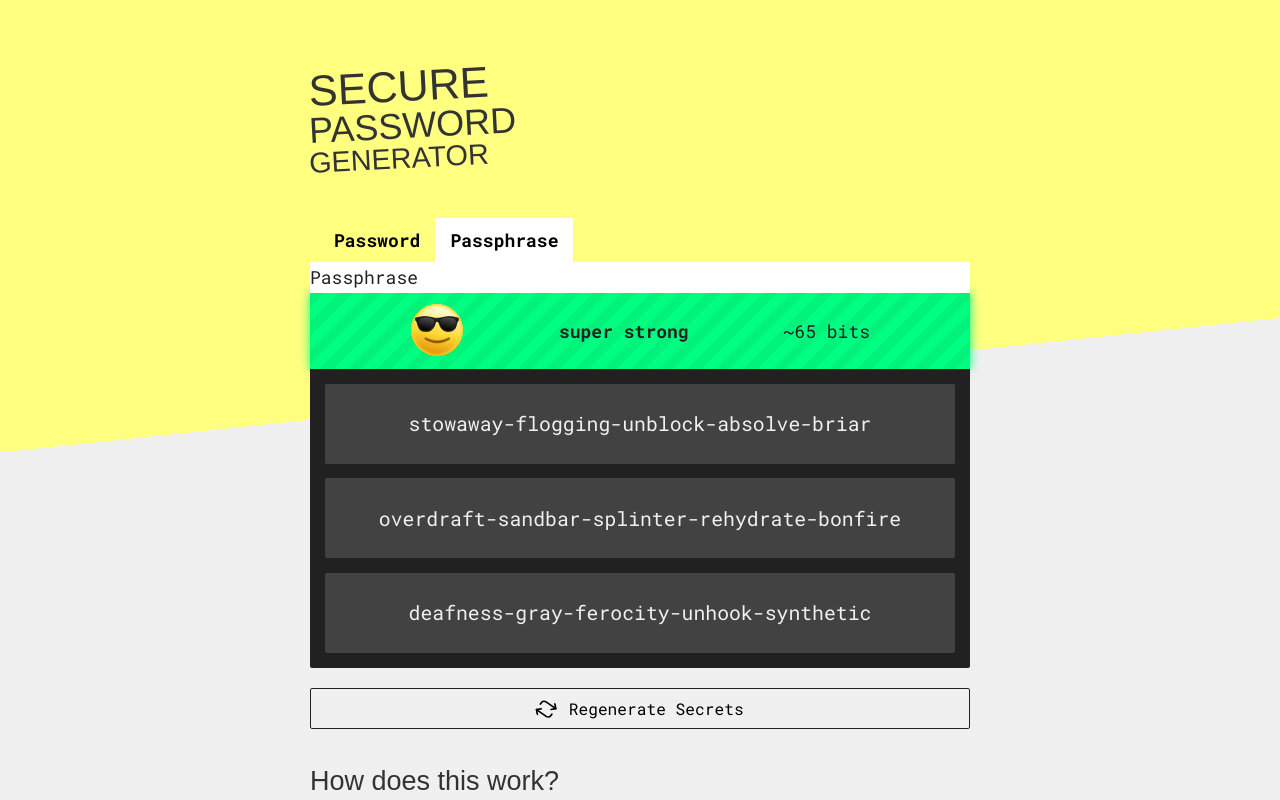
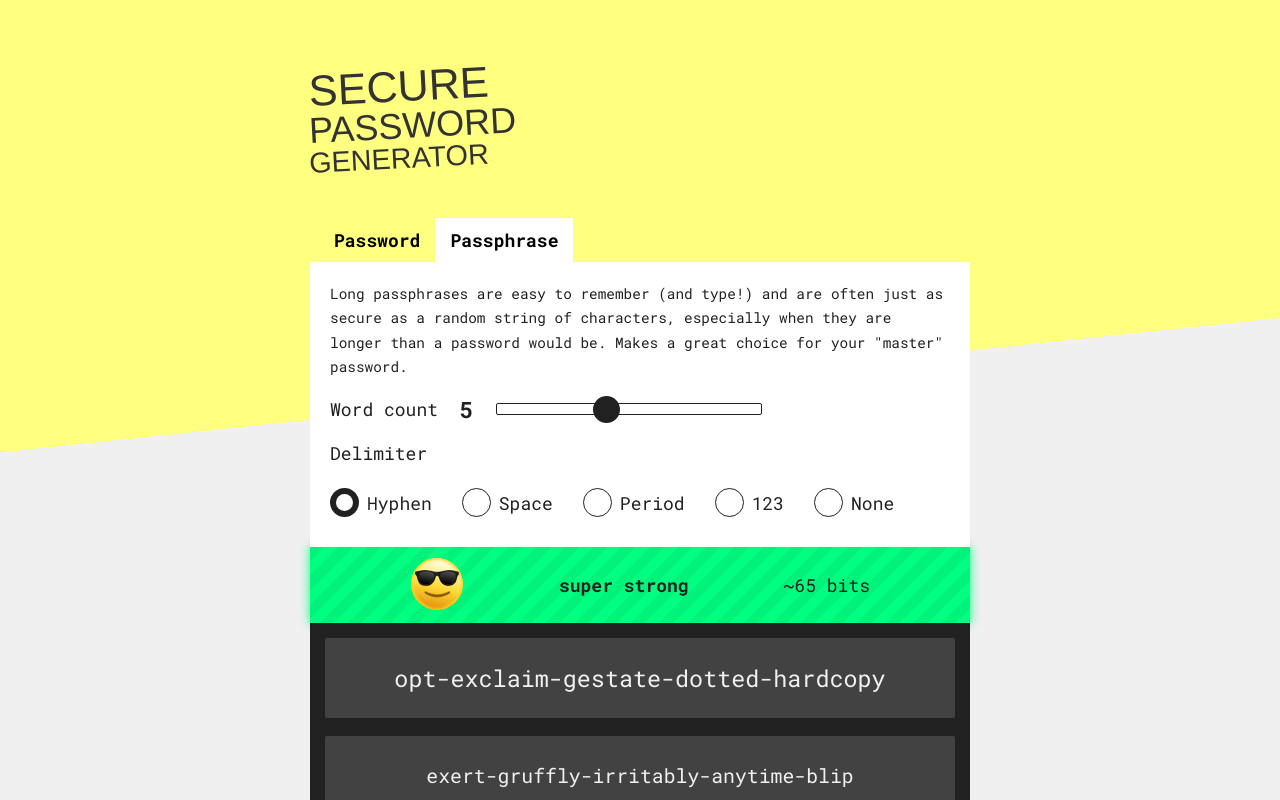
Before and after one commit to davidinoa/password-generator, a Next.js app: page / in a window 1280 px wide. Both pictures are taken after a click on the button "Passphrase". Shown: the top 800 px of the page. Built offline with nearby package versions, Linux system fonts and the light colour scheme; a web font is replaced by a local one.

Commit message:
Implement panel for passphrase params

```diff
--- a/src/app/page.tsx
+++ b/src/app/page.tsx
@@ -102,7 +102,7 @@ function Home() {
         <Header />
         <main>
           <ChoiceToggle
-            choices={{ Password: modes.PW, Passphrase: modes.PP }}
+            choices={Object.values(modes)}
             onToggle={onChoiceToggle}
             initial={mode}
           />
--- a/src/components/ChoiceToggle.tsx
+++ b/src/components/ChoiceToggle.tsx
@@ -1,6 +1,7 @@
 import React, { useState } from 'react'
 import styled from 'styled-components'
 import { media } from '@/styles/helpers'
+import { Mode } from '@/types'
 
 const Styles = styled.div`
   display: flex;
@@ -12,6 +13,7 @@ const Styles = styled.div`
     font-size: 1em;
     font-family: ${(p) => p.theme.fontFamily};
     font-weight: bold;
+    text-transform: capitalize;
     border: none;
     background: none;
     margin: 0;
@@ -36,29 +38,28 @@ const Styles = styled.div`
 `
 
 type Props = {
-  choices: { [key: string]: any }
-  onToggle: (value: any) => void
-  initial: string
+  choices: Mode[]
+  onToggle: (value: Mode) => void
+  initial: Mode
 }
 
 export default function ChoiceToggle({ choices, onToggle, initial }: Props) {
-  const labels = Object.keys(choices)
-  const [selected, setSelected] = useState(initial)
+  const [selected, setSelected] = useState<Mode>(initial)
 
-  const handleClick = (label: string) => {
-    setSelected(label)
-    onToggle(choices[label])
+  const handleClick = (choice: Mode) => {
+    setSelected(choice)
+    onToggle(choice)
   }
 
   return (
     <Styles>
-      {labels.map((label) => (
+      {choices.map((choice) => (
         <button
-          key={label}
-          className={selected === label ? 'selected' : undefined}
-          onClick={() => handleClick(label)}
+          key={choice}
+          className={selected === choice ? 'selected' : undefined}
+          onClick={() => handleClick(choice)}
         >
-          {label}
+          {choice}
         </button>
       ))}
     </Styles>
--- a/src/components/Params.tsx
+++ b/src/components/Params.tsx
@@ -2,10 +2,10 @@ import { PropsWithChildren } from 'react'
 import { useTransition, animated, SpringValue } from 'react-spring'
 import styled from 'styled-components'
 import { modes } from '@/config'
-import PasswordParams from '@/components/PasswordParams'
-// import PassphraseParams from '@/components/PassphraseParams'
 import { media } from '@/styles/helpers'
 import { InputEvents, Mode, StyledProps, TParams } from '@/types'
+import PasswordParams from './PasswordParams'
+import PassphraseParams from './PassphraseParams'
 
 const Styles = styled.div`
   background: white;
@@ -57,11 +57,7 @@ export default function Params({ mode, values, onChange }: Props) {
             {item === modes.PW ? (
               <PasswordParams values={values} onChange={onChange} />
             ) : (
-              <div>Passphrase</div>
-              // <PassphraseParams
-              //   values={values}
-              //   onChange={onChange}
-              // />
+              <PassphraseParams values={values} onChange={onChange} />
             )}
           </AnimatedTab>
         )
--- /dev/null
+++ b/src/components/PassphraseParams.tsx
@@ -0,0 +1,105 @@
+import styled, { css } from 'styled-components'
+import { modes } from '@/config'
+import { InputEvents, TParams } from '@/types'
+import { media } from '@/styles/helpers'
+import InputRow from '@/components/common/InputRow'
+import RangeSlider from '@/components/common/RangeSlider'
+import RadioButton from '@/components/common/RadioButton'
+
+const Slider = styled(RangeSlider)`
+  ${media.tablet`
+    width: 70%;
+  `}
+`
+
+const Styles = styled.div`
+  padding: 2rem;
+  .radios {
+    > div {
+      flex-basis: 50%;
+      margin-right: 0;
+    }
+  }
+  ${media.tablet`
+  .radios {
+    > div {
+      flex-basis: auto;
+      margin-right: 3rem;
+    }
+  }
+  `}
+`
+
+type Props = {
+  values: TParams
+  onChange: (e: InputEvents) => void
+}
+
+export default function PassphraseParams({ values, onChange }: Props) {
+  const ppValues = values[modes.PP]
+
+  return (
+    <Styles>
+      <p>
+        Long passphrases are easy to remember (and type!) and are often just as
+        secure as a random string of characters, especially when they are longer
+        than a password would be. Makes a great choice for your
+        &quot;master&quot; password.
+      </p>
+      <InputRow>
+        <Slider
+          label="Word count"
+          name="length"
+          value={ppValues.length}
+          min={3}
+          max={8}
+          onChange={onChange}
+          title="Adjust word count"
+        />
+      </InputRow>
+      Delimiter
+      <InputRow className="radios">
+        <RadioButton
+          label="Hyphen"
+          name="delimiter"
+          value="hyphen"
+          checked={ppValues.delimiter === 'hyphen'}
+          onChange={onChange}
+          title="Separate words with hyphens"
+        />
+        <RadioButton
+          label="Space"
+          name="delimiter"
+          value="space"
+          checked={ppValues.delimiter === 'space'}
+          onChange={onChange}
+          title="Separate words with spaces"
+        />
+        <RadioButton
+          label="Period"
+          name="delimiter"
+          value="period"
+          checked={ppValues.delimiter === 'period'}
+          onChange={onChange}
+          title="Separate words with periods"
+        />
+        <RadioButton
+          label="123"
+          name="delimiter"
+          value="number"
+          checked={ppValues.delimiter === 'number'}
+          onChange={onChange}
+          title="Separate words with a number"
+        />
+        <RadioButton
+          label="None"
+          name="delimiter"
+          value="noDelimiter"
+          checked={ppValues.delimiter === 'noDelimiter'}
+          onChange={onChange}
+          title="Concatenate words"
+        />
+      </InputRow>
+    </Styles>
+  )
+}
--- /dev/null
+++ b/src/components/common/RadioButton.tsx
@@ -0,0 +1,99 @@
+import styled from 'styled-components'
+import theme from '@/styles/theme'
+import { InputChangeEvent } from '@/types'
+
+const { inputHighlightColor } = theme
+const { blue, offBlack } = theme.colors
+
+const Styles = styled.div`
+  display: inline-block;
+  margin: 0 2rem 0 0;
+  &:last-child {
+    margin: 0;
+  }
+  label {
+    position: relative;
+    display: inline-block;
+    cursor: pointer;
+    user-select: none;
+    padding: 0.5em 0 0.5em calc(1.5em + 1rem);
+  }
+  input {
+    position: absolute;
+    opacity: 0;
+    cursor: pointer;
+    height: 0;
+    width: 0;
+  }
+  /* circle */
+  span {
+    box-sizing: content-box;
+    position: absolute;
+    top: 0.5em;
+    left: 0;
+    height: 1.5em;
+    width: 1.5em;
+    background-color: white;
+    border-radius: 50%;
+    border: 0.1rem solid ${offBlack};
+    transition: all 300ms;
+  }
+  label:hover input ~ span {
+    border: 0.1rem solid ${blue};
+  }
+  label input:checked ~ span {
+    background-color: ${inputHighlightColor};
+    border: 0.1rem solid transparent;
+  }
+  /* indicator */
+  span:after {
+    content: '';
+    position: absolute;
+    display: none;
+  }
+  label input:checked ~ span:after {
+    display: block;
+  }
+  label span:after {
+    left: 18%;
+    top: 18%;
+    width: 64%;
+    height: 64%;
+    background: white;
+    border-radius: 50%;
+  }
+`
+type Props = {
+  label: string
+  name: string
+  value: string
+  checked: boolean
+  onChange: (e: InputChangeEvent) => void
+  title: string
+}
+
+export default function RadioButton({
+  label,
+  name,
+  value,
+  checked,
+  onChange,
+  title,
+}: Props) {
+  return (
+    <Styles>
+      <label>
+        {label}
+        <input
+          type="radio"
+          name={name}
+          value={value}
+          checked={checked}
+          onChange={onChange}
+          title={title}
+        />
+        <span />
+      </label>
+    </Styles>
+  )
+}
--- a/src/components/common/SecretString.tsx
+++ b/src/components/common/SecretString.tsx
@@ -60,9 +60,6 @@ export default function SecretString({
   }
 
   const [springs, api] = useSpring(() => config)
-
-  const scramble = useCallback(() => {
-    if (scrambleOnClick) {
   api.start({
     config: { duration: 100, precision },
     to: {
@@ -75,8 +72,20 @@ export default function SecretString({
       })
     },
   })
-    }
-  }, [children, scrambleOnClick, api])
+  const scramble = useCallback(() => {
+    api.start({
+      config: { duration: 100, precision },
+      to: {
+        chars: convertToCharCodeArray(generatePassword(children.length)),
+      },
+      onRest: () => {
+        api.start({
+          config: { duration: undefined, precision, friction },
+          to: { chars: convertToCharCodeArray(children) },
+        })
+      },
+    })
+  }, [children, api])
 
   useEffect(() => {
     scramble()
@@ -84,10 +93,13 @@ export default function SecretString({
 
   return (
     <>
-      <animated.span onClick={scramble} suppressHydrationWarning>
-        {springs.chars.to((...charCodes) =>
-          convertToString(charCodes, alphaNumeric)
-        )}
+      <animated.span
+        onClick={() => scrambleOnClick && scramble()}
+        suppressHydrationWarning
+      >
+        {springs.chars.to((...charCodes) => {
+          return convertToString(charCodes, alphaNumeric)
+        })}
       </animated.span>
     </>
   )
--- a/src/lib/cryptoLogic.ts
+++ b/src/lib/cryptoLogic.ts
@@ -56,7 +56,6 @@ export const generatePassphrase = (
   if (!(params.delimiter in delimiters)) {
     params.delimiter = 'hyphen'
   }
-
   const phrase = new Set<string>()
   while (phrase.size < numWords) phrase.add(getRandomElement(wordList))
   if (params.delimiter === 'number') {
```
Lines whose indentation alone changed are shown as unchanged.
